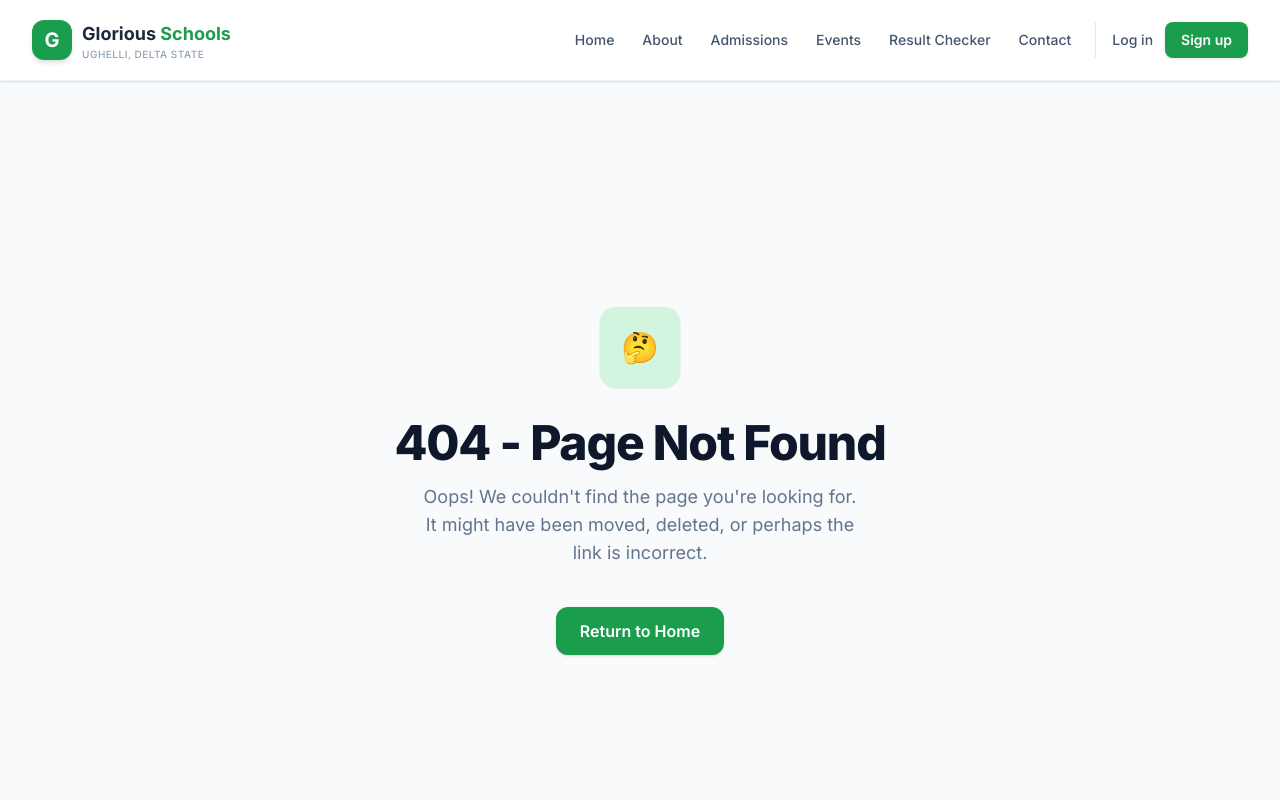
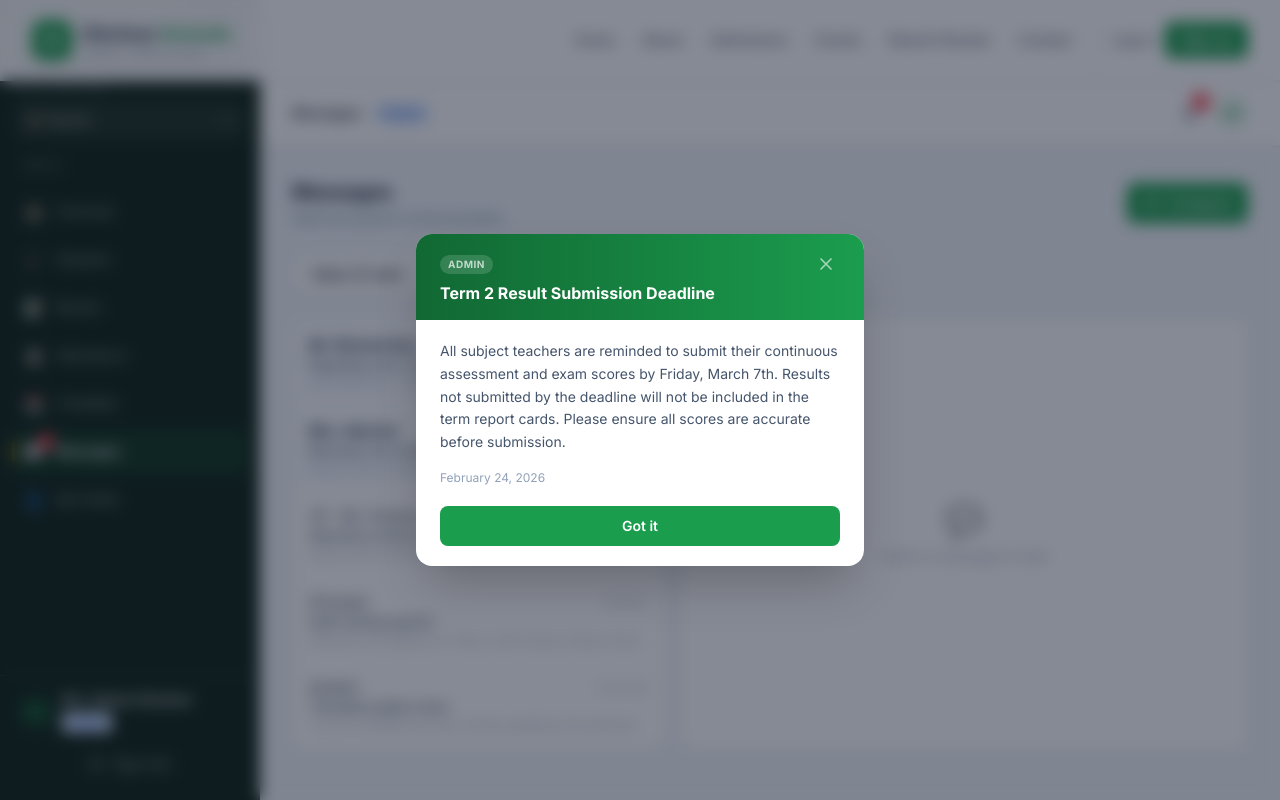
Before and after one commit to efebryan/glorious-school, a Next.js app: page /staff-dashboard/messages in a window 1280 px wide. Before the commit this address had no page. Shown: the top 800 px of the page. Built offline with nearby package versions, Linux system fonts and the light colour scheme.

Commit message:
auto-commit: 4/23/2026, 4:19:04 PM

```diff
--- /dev/null
+++ b/src/app/staff-dashboard/messages/page.tsx
@@ -0,0 +1,152 @@
+"use client";
+
+import { useState } from "react";
+
+const MOCK_MESSAGES = [
+  { id: 1, from: "Mr. Richard Doe", subject: "Regarding John's performance", preview: "Good afternoon, I wanted to follow up on John's midterm results...", time: "10 min ago", read: false, tab: "inbox" },
+  { id: 2, from: "Mrs. Ada Eze", subject: "Blessing's fee receipt", preview: "Please confirm receipt of the school fees payment for this term.", time: "2 hrs ago", read: false, tab: "inbox" },
+  { id: 3, from: "VP - Mr. Chukwu", subject: "Attendance follow-up", preview: "Please submit remaining attendance records for JSS classes.", time: "5 hrs ago", read: true, tab: "inbox" },
+  { id: 4, from: "Principal", subject: "Staff meeting agenda", preview: "Attached is the agenda for Friday's staff meeting. Please review.", time: "Yesterday", read: true, tab: "inbox" },
+  { id: 5, from: "System", subject: "Timetable update notice", preview: "The SS 2 timetable has been recently updated by the administrator.", time: "2 days ago", read: true, tab: "inbox" },
+];
+
+const SENT_MESSAGES = [
+  { id: 101, to: "Mr. Richard Doe", subject: "Re: John's performance", preview: "Thank you for your concern. I've attached his detailed report...", time: "Yesterday", tab: "sent" },
+  { id: 102, to: "All SS 2 Parents", subject: "Upcoming exam schedule", preview: "Dear parents, please note that the second term exams will begin on...", time: "3 days ago", tab: "sent" },
+];
+
+export default function MessagesPage() {
+  const [activeTab, setActiveTab] = useState<"inbox" | "sent">("inbox");
+  const [selectedMessage, setSelectedMessage] = useState<number | null>(null);
+  const [showCompose, setShowCompose] = useState(false);
+
+  const messages = activeTab === "inbox" ? MOCK_MESSAGES : SENT_MESSAGES;
+  const selected = [...MOCK_MESSAGES, ...SENT_MESSAGES].find(m => m.id === selectedMessage);
+
+  return (
+    <div className="p-4 sm:p-6 lg:p-8 max-w-[1200px] mx-auto space-y-6">
+      <div className="flex flex-col sm:flex-row sm:items-center sm:justify-between gap-3">
+        <div>
+          <h1 className="text-xl font-bold text-slate-900">Messages</h1>
+          <p className="text-sm text-slate-500 mt-0.5">Staff and parent communication</p>
+        </div>
+        <button
+          onClick={() => { setShowCompose(true); setSelectedMessage(null); }}
+          className="inline-flex items-center gap-2 px-4 py-2.5 bg-brand-green hover:bg-brand-green-700 text-white text-sm font-semibold rounded-lg transition-colors shadow-sm"
+        >
+          <svg className="w-4 h-4" fill="none" stroke="currentColor" viewBox="0 0 24 24"><path strokeLinecap="round" strokeLinejoin="round" strokeWidth="2" d="M3 8l7.89 5.26a2 2 0 002.22 0L21 8M5 19h14a2 2 0 002-2V7a2 2 0 00-2-2H5a2 2 0 00-2 2v10a2 2 0 002 2z" /></svg>
+          Compose
+        </button>
+      </div>
+
+      {/* Tabs */}
+      <div className="flex gap-1 bg-slate-100 p-1 rounded-lg w-fit">
+        <button
+          onClick={() => { setActiveTab("inbox"); setSelectedMessage(null); }}
+          className={`px-4 py-2 text-sm font-semibold rounded-md transition-all ${
+            activeTab === "inbox" ? "bg-white text-slate-900 shadow-sm" : "text-slate-500 hover:text-slate-700"
+          }`}
+        >
+          Inbox ({MOCK_MESSAGES.filter(m => !m.read).length} new)
+        </button>
+        <button
+          onClick={() => { setActiveTab("sent"); setSelectedMessage(null); }}
+          className={`px-4 py-2 text-sm font-semibold rounded-md transition-all ${
+            activeTab === "sent" ? "bg-white text-slate-900 shadow-sm" : "text-slate-500 hover:text-slate-700"
+          }`}
+        >
+          Sent
+        </button>
+      </div>
+
+      <div className="grid grid-cols-1 lg:grid-cols-5 gap-4">
+        {/* Message list */}
+        <div className="lg:col-span-2 bg-white rounded-xl border border-slate-200/60 divide-y divide-slate-100 overflow-hidden">
+          {messages.map((m) => (
+            <button
+              key={m.id}
+              onClick={() => setSelectedMessage(m.id)}
+              className={`w-full text-left px-4 py-3.5 hover:bg-slate-50 transition-colors ${
+                selectedMessage === m.id ? "bg-brand-green-50/30 border-l-[3px] border-l-brand-green" : ""
+              } ${activeTab === "inbox" && "read" in m && !m.read ? "bg-blue-50/30" : ""}`}
+            >
+              <div className="flex items-center justify-between gap-2">
+                <p className={`text-sm truncate ${activeTab === "inbox" && "read" in m && !m.read ? "font-bold text-slate-900" : "font-medium text-slate-700"}`}>
+                  {activeTab === "inbox" ? ("from" in m ? m.from : "") : ("to" in m ? m.to : "")}
+                </p>
+                <span className="text-[10px] text-slate-400 shrink-0">{m.time}</span>
+              </div>
+              <p className="text-xs font-semibold text-slate-600 mt-0.5 truncate">{m.subject}</p>
+              <p className="text-[11px] text-slate-400 mt-0.5 truncate">{m.preview}</p>
+            </button>
+          ))}
+          {messages.length === 0 && (
+            <div className="px-4 py-12 text-center text-sm text-slate-400">No messages.</div>
+          )}
+        </div>
+
+        {/* Message detail */}
+        <div className="lg:col-span-3 bg-white rounded-xl border border-slate-200/60 min-h-[300px]">
+          {selected ? (
+            <div>
+              <div className="px-5 py-4 border-b border-slate-100">
+                <h3 className="text-base font-bold text-slate-900">{selected.subject}</h3>
+                <div className="flex items-center gap-2 mt-1">
+                  <div className="w-6 h-6 rounded-full bg-brand-green/10 text-brand-green text-[10px] font-bold flex items-center justify-center">
+                    {("from" in selected ? selected.from : "to" in selected ? selected.to : "").charAt(0)}
+                  </div>
+                  <span className="text-xs text-slate-500">
+                    {activeTab === "inbox" ? `From: ${"from" in selected ? selected.from : ""}` : `To: ${"to" in selected ? selected.to : ""}`}
+                  </span>
+                  <span className="text-[10px] text-slate-400">{selected.time}</span>
+                </div>
+              </div>
+              <div className="px-5 py-4">
+                <p className="text-sm text-slate-600 leading-relaxed">{selected.preview}</p>
+                <p className="text-sm text-slate-600 leading-relaxed mt-3">
+                  This is a mock message body. In the production version, this will contain the full message content from the database.
+                </p>
+              </div>
+              {activeTab === "inbox" && (
+                <div className="px-5 py-3 border-t border-slate-100">
+                  <button className="px-4 py-2 bg-brand-green hover:bg-brand-green-700 text-white text-xs font-semibold rounded-lg transition-colors">
+                    Reply
+                  </button>
+                </div>
+              )}
+            </div>
+          ) : (
+            <div className="flex items-center justify-center h-full min-h-[300px] text-sm text-slate-400">
+              <div className="text-center">
+                <p className="text-3xl mb-2">💬</p>
+                <p>Select a message to read</p>
+              </div>
+            </div>
+          )}
+        </div>
+      </div>
+
+      {/* Compose Modal */}
+      {showCompose && (
+        <div className="fixed inset-0 z-[60] flex items-center justify-center p-4">
+          <div className="absolute inset-0 bg-slate-900/50 backdrop-blur-sm" onClick={() => setShowCompose(false)} />
+          <div className="relative bg-white rounded-2xl shadow-2xl max-w-lg w-full overflow-hidden animate-fade-in-up">
+            <div className="h-1.5 bg-gradient-to-r from-brand-green via-brand-yellow to-brand-green" />
+            <div className="p-6">
+              <h2 className="text-lg font-bold text-slate-900 mb-4">Compose Message</h2>
+              <div className="space-y-3">
+                <div><label className="text-xs font-medium text-slate-600 mb-1 block">To</label><input className="w-full px-3 py-2 text-sm border border-slate-200 rounded-lg focus:ring-2 focus:ring-brand-green/30 focus:outline-none" placeholder="Search parent or staff..." /></div>
+                <div><label className="text-xs font-medium text-slate-600 mb-1 block">Subject</label><input className="w-full px-3 py-2 text-sm border border-slate-200 rounded-lg focus:ring-2 focus:ring-brand-green/30 focus:outline-none" placeholder="Message subject" /></div>
+                <div><label className="text-xs font-medium text-slate-600 mb-1 block">Message</label><textarea className="w-full px-3 py-2 text-sm border border-slate-200 rounded-lg focus:ring-2 focus:ring-brand-green/30 focus:outline-none h-32 resize-none" placeholder="Write your message..." /></div>
+              </div>
+              <div className="mt-6 flex gap-3">
+                <button className="flex-1 py-2.5 bg-brand-green hover:bg-brand-green-700 text-white text-sm font-semibold rounded-lg transition-colors">Send Message</button>
+                <button onClick={() => setShowCompose(false)} className="px-4 py-2.5 text-sm font-medium text-slate-500 hover:bg-slate-100 rounded-lg transition-colors">Cancel</button>
+              </div>
+            </div>
+          </div>
+        </div>
+      )}
+    </div>
+  );
+}
```
